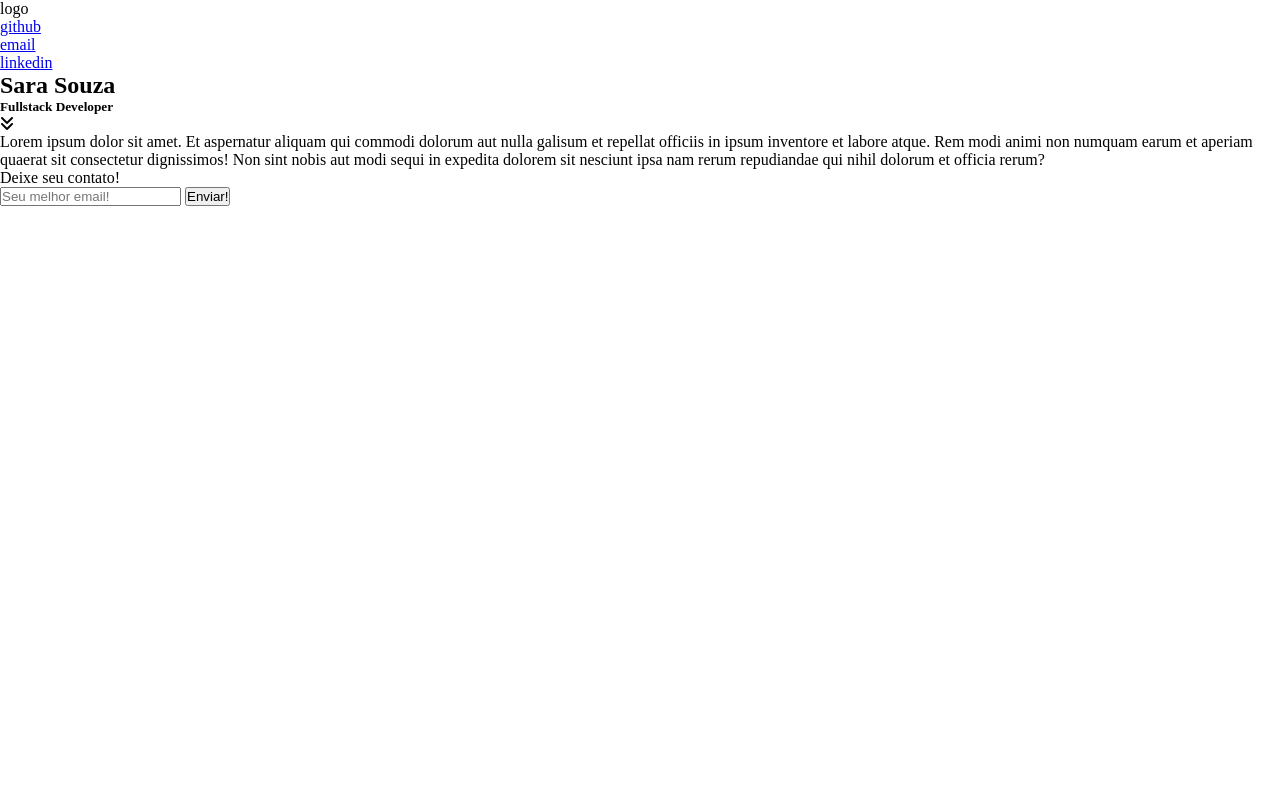
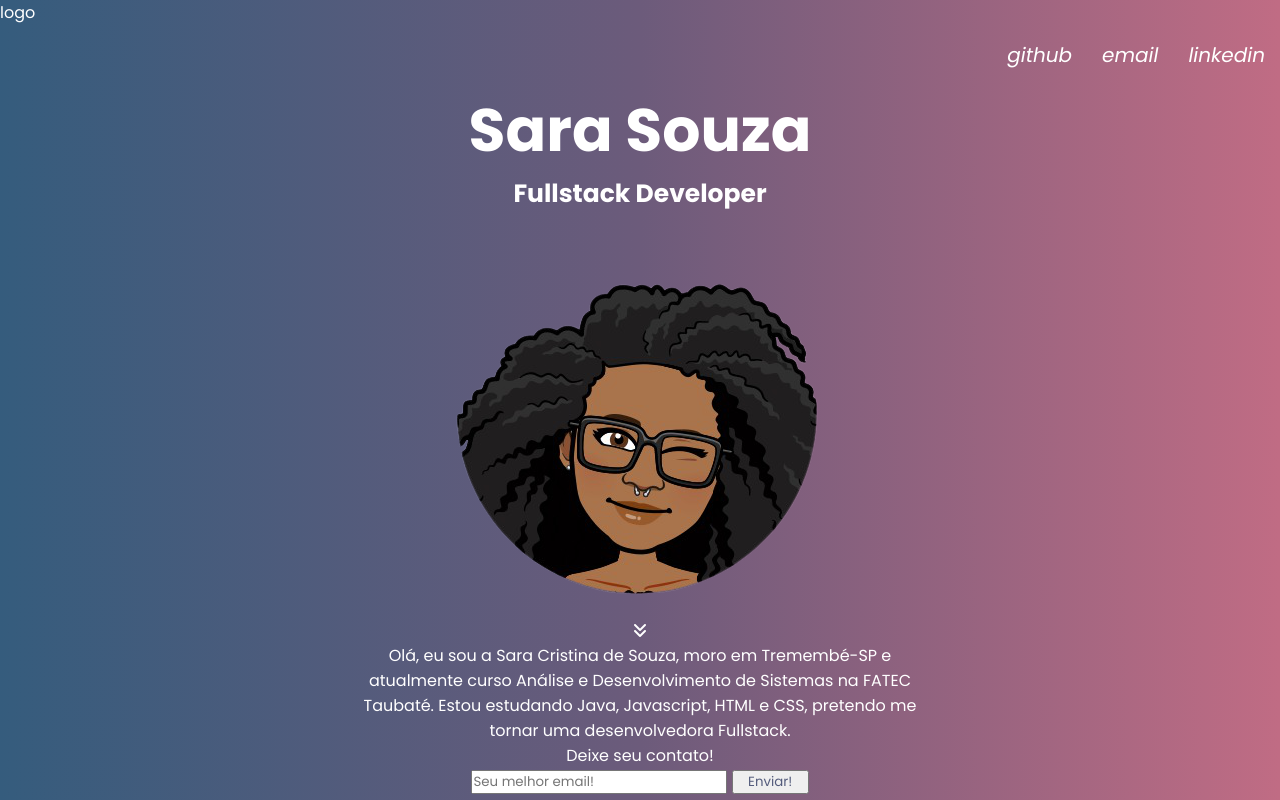
Before and after one commit to SaraSouzaa/Portfolio, a plain HTML site: page index.html in a window 1280 px wide. Drawn offline with Linux system fonts and the light colour scheme.

Commit message:
Foi feito alterações no background, fonts, flexbox.

```diff
--- a/index.html
+++ b/index.html
@@ -5,6 +5,9 @@
     <meta http-equiv="X-UA-Compatible" content="IE=edge">
     <meta name="viewport" content="width=device-width, initial-scale=1.0">
     <title>Sara Souza PORTIFOLIO</title>
+    <link rel="preconnect" href="https://fonts.googleapis.com">
+    <link rel="preconnect" href="https://fonts.gstatic.com" crossorigin>
+    <link href="https://fonts.googleapis.com/css2?family=Poppins:ital,wght@0,100;0,200;0,300;0,400;0,700;1,100;1,400;1,700&display=swap" rel="stylesheet">
     <link rel="stylesheet" href="style.css"
 </head>
 <body>
@@ -31,13 +34,17 @@
                 <h5>Fullstack Developer</h5>
             </div>
 
+            <div class="avatarSara">
+              <img src="img/avatarSara.png">
+            </div>
+
             <div id="arrow">
                 <i class="fa-solid fa-angles-down"></i>
             </div>
 
             <div id="about">
               <p>
-                <p>Lorem ipsum dolor sit amet. Et aspernatur aliquam qui commodi dolorum aut nulla galisum et repellat     officiis in ipsum inventore et labore atque. Rem modi animi non numquam earum et aperiam quaerat sit consectetur dignissimos! Non sint nobis aut modi sequi in expedita dolorem sit nesciunt ipsa nam rerum repudiandae qui nihil dolorum et officia rerum? </p>
+                <p>Olá, eu sou a Sara Cristina de Souza, moro em Tremembé-SP e atualmente curso Análise e Desenvolvimento de Sistemas na FATEC Taubaté. Estou estudando Java, Javascript, HTML e CSS, pretendo me tornar uma desenvolvedora Fullstack. </p>
 
               </p>
             </div>
--- a/style.css
+++ b/style.css
@@ -1,4 +1,71 @@
 * {
   padding: 0;
   margin: 0;
+  box-sizing: border-box;
+  color: white;
+  font-family: 'Poppins', sans-serif;
+
 }
+
+ul {
+  list-style: none;
+  font-size: 20px;
+  font-style: italic;
+  display: flex;
+  justify-content: flex-end;
+
+}
+
+ul li {
+  margin: 15px;
+}
+
+a {
+  text-decoration: none;
+}
+
+body {
+  background:linear-gradient(90deg, #355C7D, #6C5B7B, #C06C84);
+
+}
+
+.container {
+  text-align: center;
+
+
+}
+
+.container .name h1 {
+  font-size: 60px;
+
+}
+
+.container .name h5 {
+  font-size: 25px;
+
+}
+
+img {
+  max-width: 60%;
+}
+
+#about p {
+  max-width:600px;
+  margin: 0 auto;
+
+
+}
+
+.form {
+  width: 40%;
+  margin: 0 auto;
+}
+
+.form input {
+  width: 50%;
+}
+
+.form button {
+  width: 15%;
+  color: #545c7c;
+}
```
Also changed, not shown: img/avatarSara.png (added), 1 other file.
